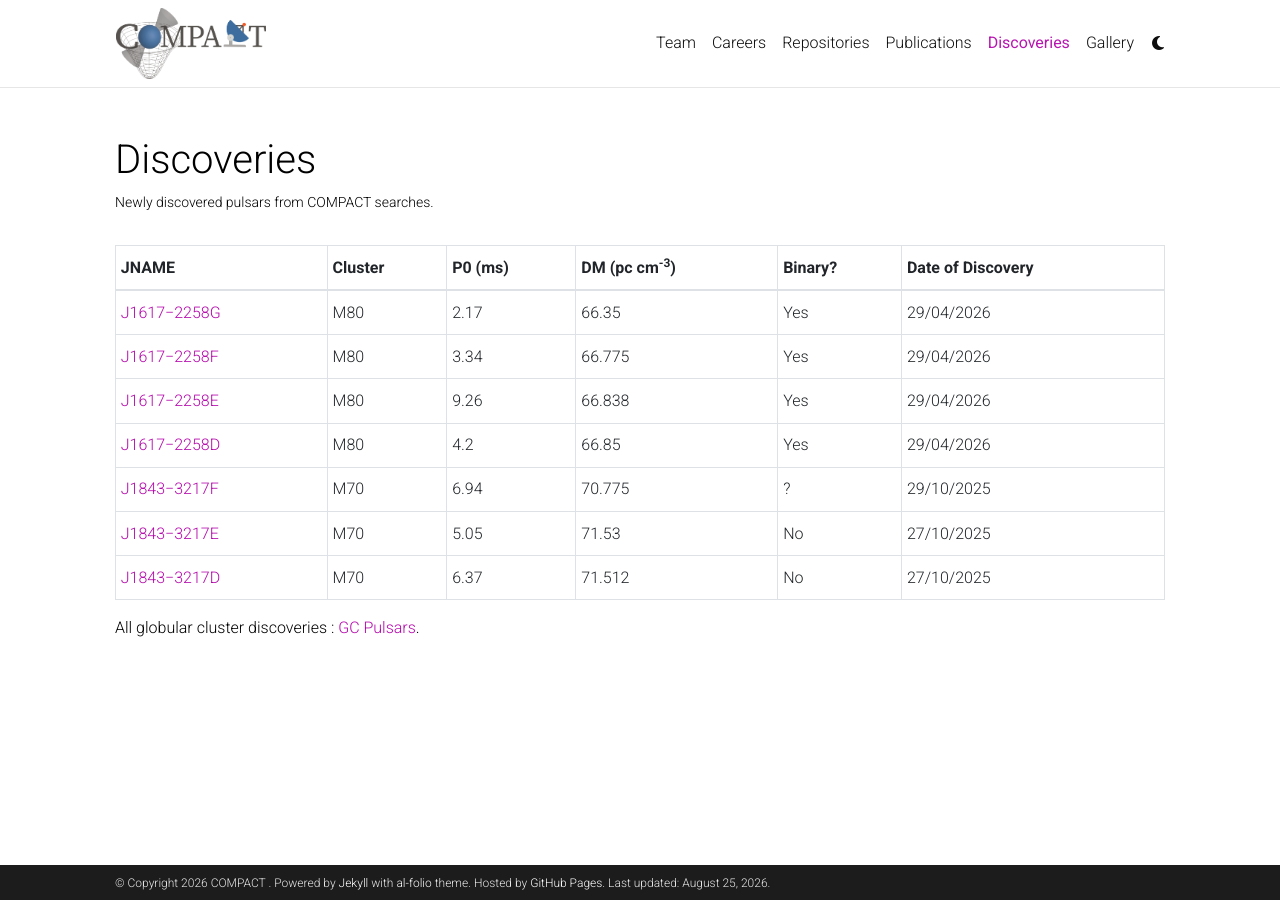
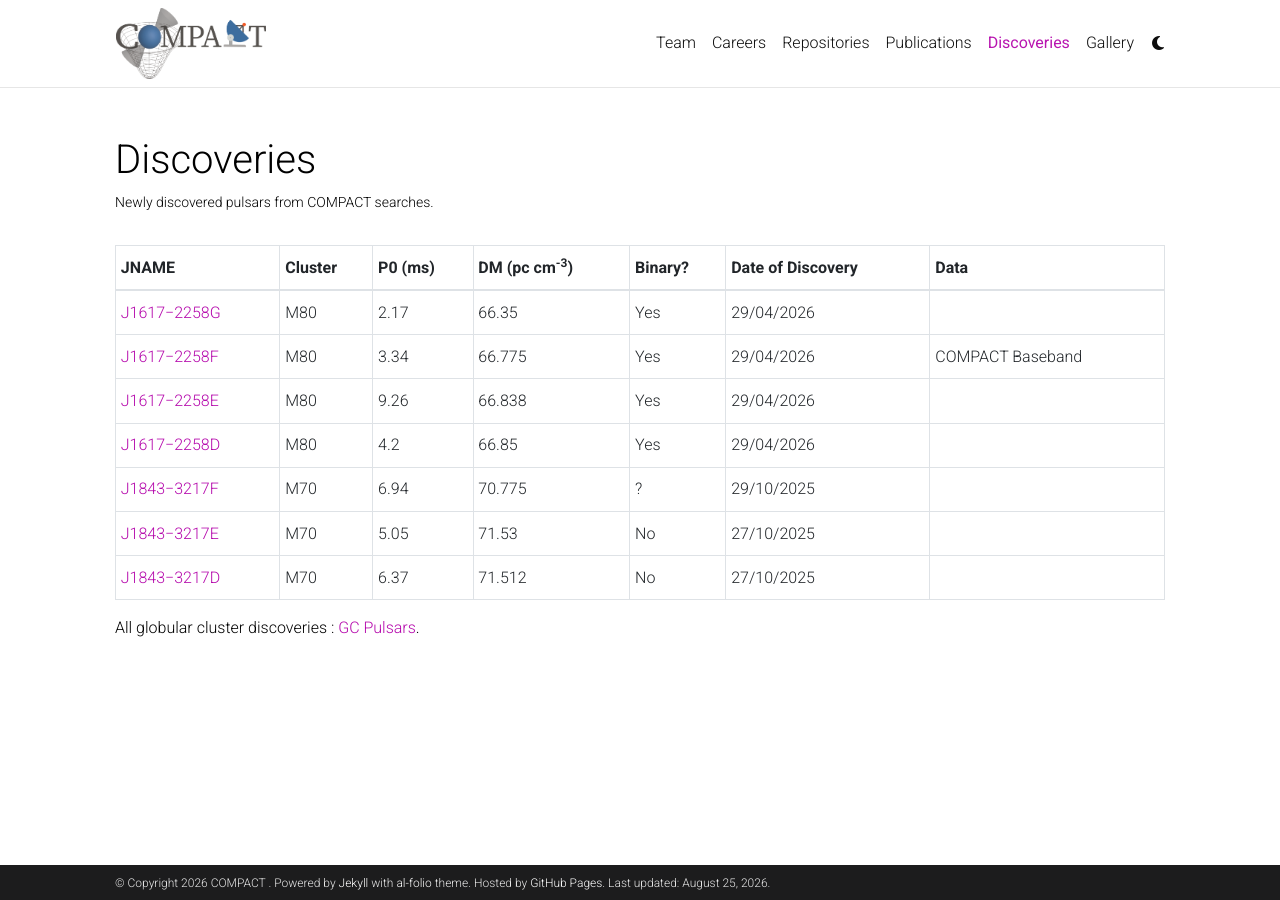
Before and after one commit to erc-compact/erc-compact.github.io, a Jekyll site: the page built from _pages/discoveries.md, in a window 1280 px wide. Built offline with Jekyll 4.4.1, drawn with Linux system fonts in a browser that asks for light colours; comment, search, counter and statistics services are not loaded; a style sheet for code colours, icons or effects is not loaded.

Commit message:
Add Data column to discoveries table
Adds a `data` field to J1617-2258F and surfaces it as a new "Data" column
in the discoveries table.

Co-Authored-By: Claude Opus 5 <noreply@anthropic.com>

```diff
--- a/_discoveries/j1617-2258f.md
+++ b/_discoveries/j1617-2258f.md
@@ -6,6 +6,8 @@ p0_ms: 3.34
 dm: 66.775
 binary: "Yes"
 discovered: 2026-04-29
+data:
+  - COMPACT Baseband
 image: /assets/discoveries/M80F.png
 image_caption: "Discovery plot for J1617−2258F (COMPACT)."
 ---
--- a/_pages/discoveries.md
+++ b/_pages/discoveries.md
@@ -18,6 +18,7 @@ nav_rank: 6
       <th>DM (pc cm<sup>-3</sup>)</th>
       <th>Binary?</th>
       <th>Date of Discovery</th>
+      <th>Data</th>
     </tr>
   </thead>
   <tbody>
@@ -29,6 +30,7 @@ nav_rank: 6
       <td>{{ d.dm | round: 3 }}</td>
       <td>{{ d.binary }}</td>
       <td>{{ d.discovered | date: "%d/%m/%Y" }}</td>
+      <td>{{ d.data | join: ", " }}</td>
     </tr>
   {% endfor %}
   </tbody>
```
